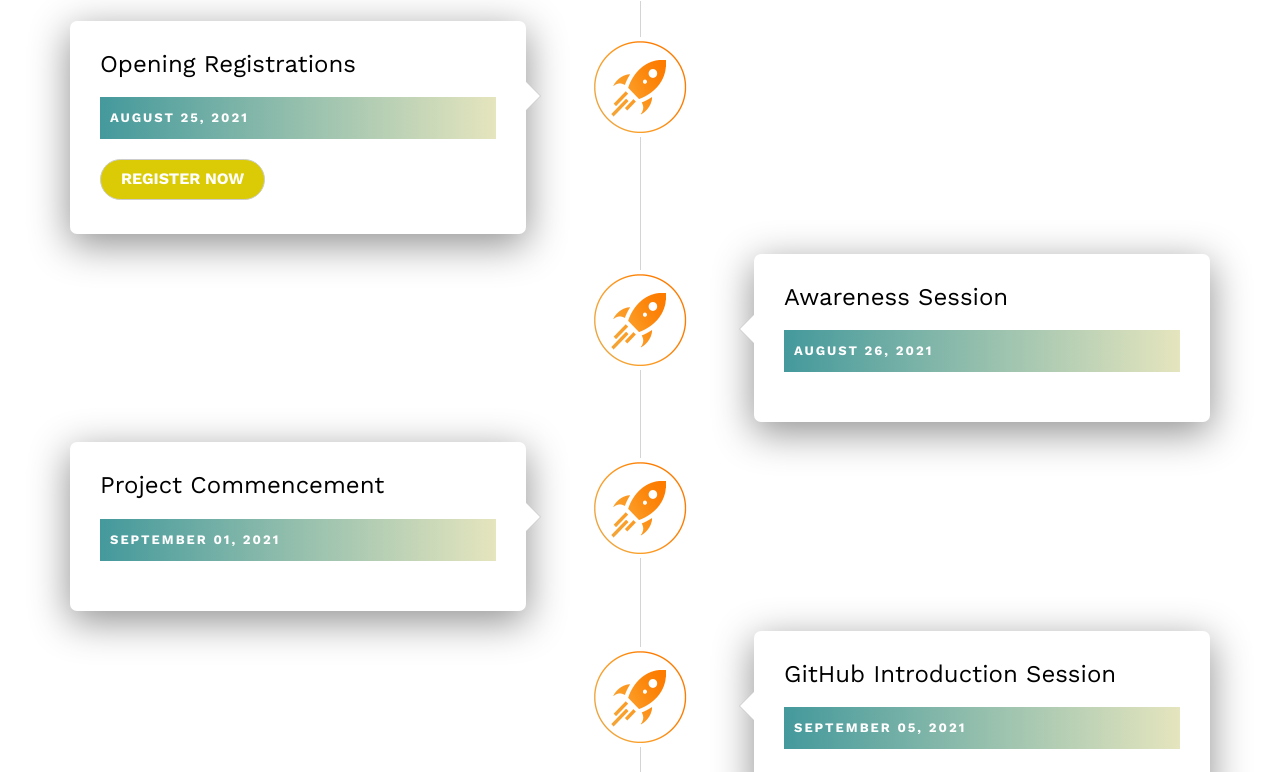
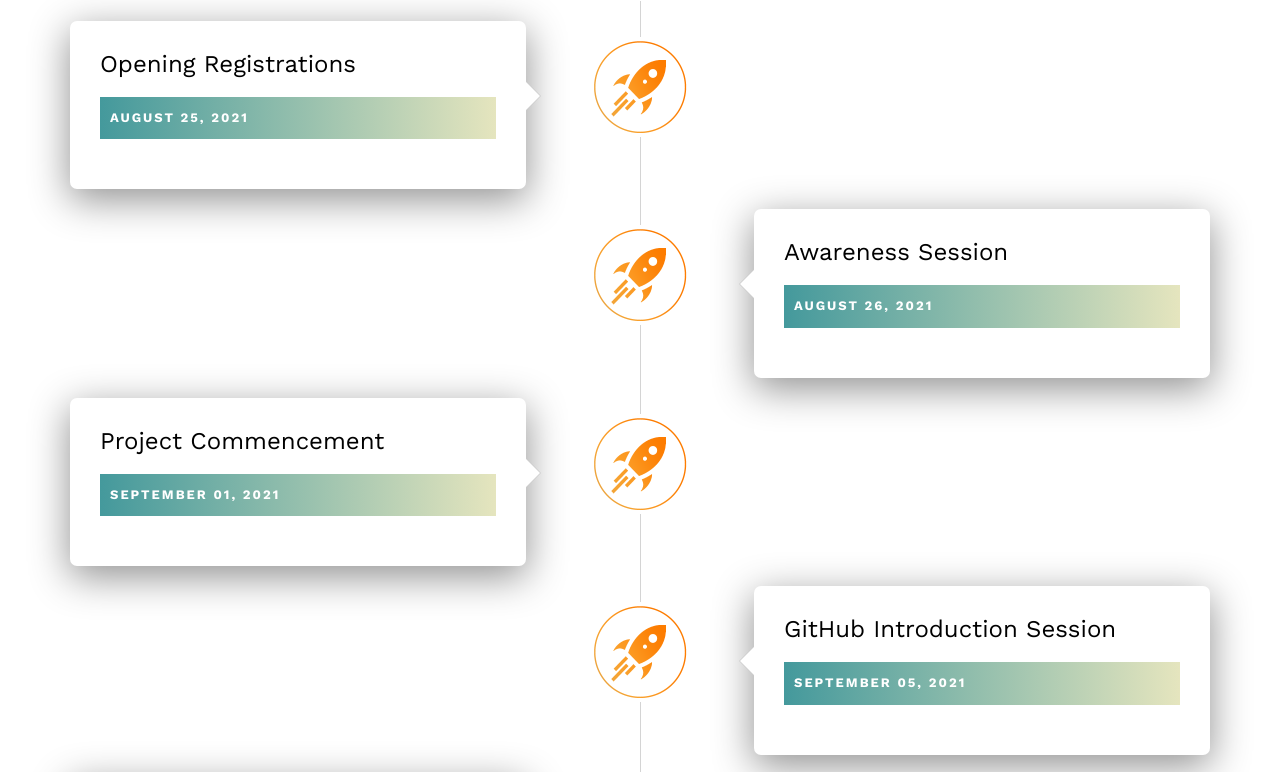
Before and after one commit to FIT18-Api/TechFlare, a plain HTML site: page index.html in a window 1280 px wide. Shown: the part 2095-2867 px from the top of the page. Drawn offline with nearby package versions, Linux system fonts and the light colour scheme; files whose address does not match are found by name.

Commit message:
Remove registration button from timeline

```diff
--- a/index.html
+++ b/index.html
@@ -221,9 +221,9 @@
                                         </span>
                                     </div>
                                     <div class="timeline-body ">
-                                        <button class="btn btn-default "
-                                            onclick="location.href='https://forms.gle/9LqW7dFnj2oFtEZJA'">REGISTER NOW
-                                        </button>
+                                        <!-- <button class="btn btn-default " -->
+                                        <!-- onclick="location.href='https://forms.gle/9LqW7dFnj2oFtEZJA'">REGISTER NOW -->
+                                        <!-- </button> -->
                                     </div>
                                 </div>
                             </li>
```
